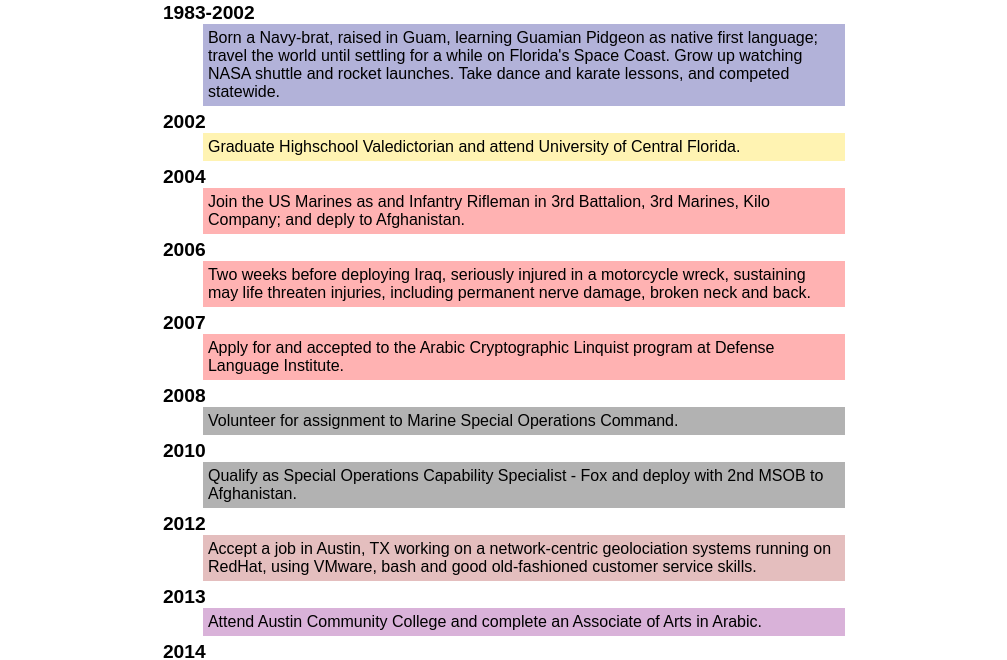
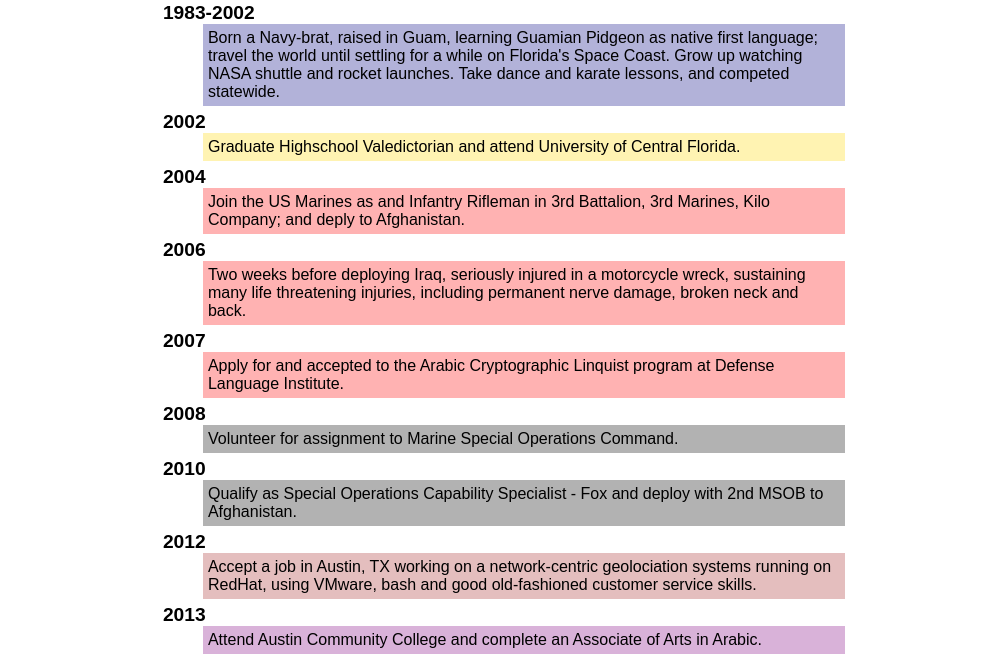
Before and after one commit to NonCreature0714/IntelBeastWebsite, a plain HTML site: page story.html in a window 1280 px wide. Shown: the part 107-767 px from the top of the page, without its empty margins (136-1143 px from the left). Drawn offline with Linux system fonts and the light colour scheme.

Commit message:
fixed grammar error

```diff
--- a/story.html
+++ b/story.html
@@ -29,7 +29,7 @@
           <dt>2004</dt>
           <dd class="marines">Join the US Marines as and Infantry Rifleman in 3rd Battalion, 3rd Marines, Kilo Company; and deply to Afghanistan.</dd>
           <dt>2006</dt>
-          <dd class="marines">Two weeks before deploying Iraq, seriously injured in a motorcycle wreck, sustaining may life threaten injuries, including permanent nerve damage, broken neck and back.</dd>
+          <dd class="marines">Two weeks before deploying Iraq, seriously injured in a motorcycle wreck, sustaining many life threatening injuries, including permanent nerve damage, broken neck and back.</dd>
           <dt>2007</dt>
           <dd class="marines">Apply for and accepted to the Arabic Cryptographic Linquist program at Defense Language Institute.</dd>
           <dt>2008</dt>
```
